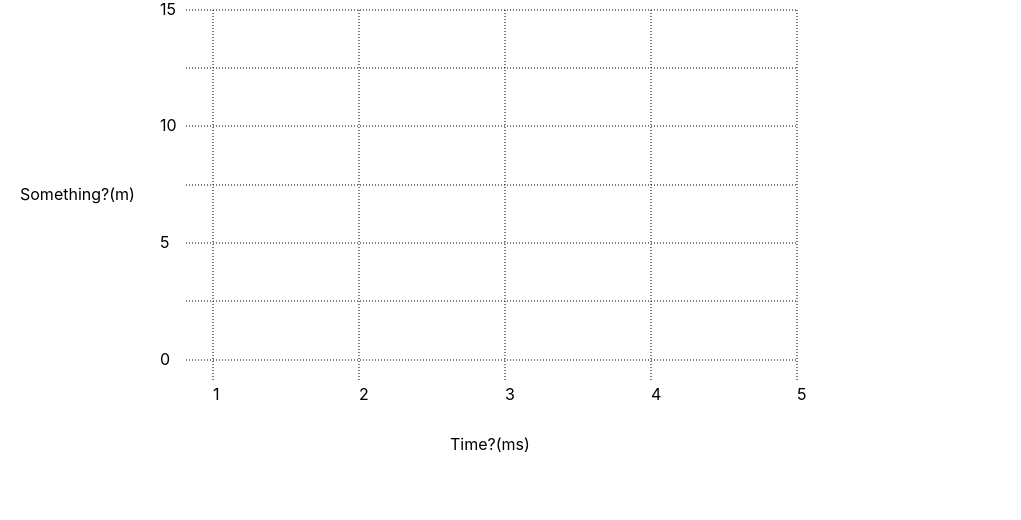
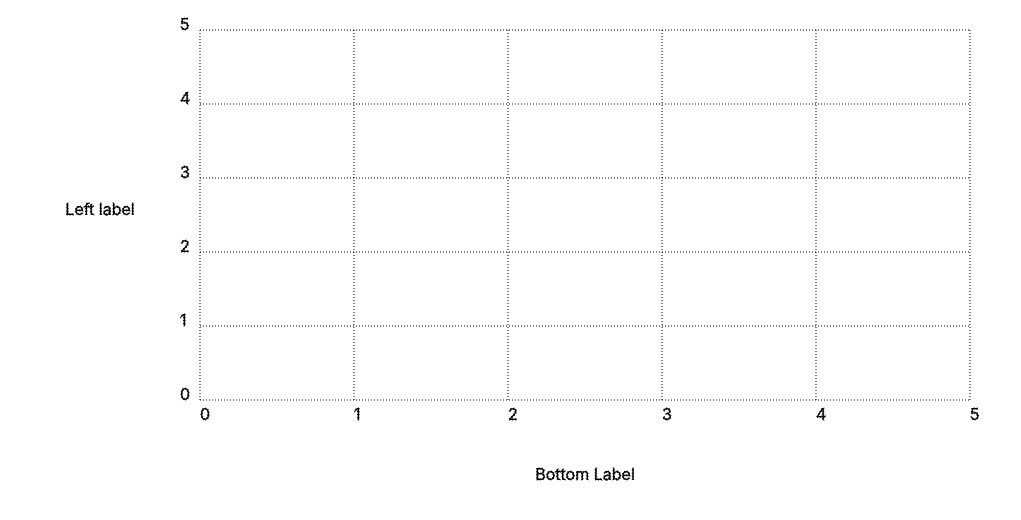
Before and after one commit to mrkobhrai/drawing-sounds, a React (Create React App) app in the folder frontend/: page / in a window 1280 px wide. Shown: the top 520 px of the page, without its empty margins (0-1021 px from the left). Built offline with nearby package versions, Linux system fonts and the light colour scheme.

Commit message:
[cc1619] [dp1119] [odc19] Fix graph sizing

```diff
--- a/frontend/src/InputGraph.tsx
+++ b/frontend/src/InputGraph.tsx
@@ -18,10 +18,14 @@ class InputGraph extends React.Component<Props, State> {
     constructor(props: Props) {
         super(props);
     }
-    width: number = this.props.width ?? 1000
-    height: number = this.props.height ?? 500
-    no_horiz_subdivisions: number = this.props.no_horiz_subdivisions ?? 5
-    no_vert_subdivisions: number = this.props.no_vert_subdivisions ?? 5
+    width = this.props.width ?? 1000
+    widthLeftOffset = 200
+    widthRightOffset = 30
+    height = this.props.height ?? 500
+    heightTopOffset = 30
+    heightBottomOffset = 100
+    no_horiz_subdivisions = this.props.no_horiz_subdivisions ?? 5
+    no_vert_subdivisions = this.props.no_vert_subdivisions ?? 5
 
     state: State = {
         nextPointId: 0,
@@ -37,6 +41,9 @@ class InputGraph extends React.Component<Props, State> {
     handleNewPoint: (event: React.MouseEvent) => void = (event: React.MouseEvent) => {
         const x = event.clientX
         const y = event.clientY
+        if (x < this.widthLeftOffset || x > this.width - this.widthRightOffset || y < this.heightTopOffset || y > this.height - this.heightBottomOffset) {
+            return
+        }
         const id = this.state.nextPointId
         const point = new GraphPoint({id, x, y, handleClick: (event) => this.handleRemovePoint(event, id)})
         this.state.points.set(this.state.nextPointId, point)
@@ -57,45 +64,42 @@ class InputGraph extends React.Component<Props, State> {
     }
 
     generateVerticalDivisions = () => {
-        //const lines
+        const lines = []
+        const toDivideLength = this.width - this.widthLeftOffset - this.widthRightOffset;
+        let cnt = 0;
+        for (let x = 0; x <= toDivideLength; x = x + (toDivideLength / (this.no_vert_subdivisions))) {
+            lines.push(<line x1={this.widthLeftOffset + x} x2={this.widthLeftOffset + x} y1={this.heightTopOffset} y2={this.height - this.heightBottomOffset}/>)
+            lines.push(<text x={this.widthLeftOffset + x} y={this.height - this.heightBottomOffset + 20}>{cnt}</text>)
+            cnt++
+        }
+
+        lines.push(<text x={this.widthLeftOffset + toDivideLength / 2} y={this.height - 20} textAnchor='middle'>Bottom Label</text>)
+        return <g className={styles.grid} id="xGrid ">
+            {lines}
+        </g>
+    }
+
+    generateHorizontalDivisions = () => {
+        const lines = []
+        const toDivideLength = this.height - this.heightTopOffset - this.heightBottomOffset;
+        let cnt = this.no_horiz_subdivisions;
+        for (let y = 0; y <= toDivideLength; y = y + (toDivideLength / (this.no_horiz_subdivisions))) {
+            lines.push(<line x1={this.widthLeftOffset} x2={this.width - this.widthRightOffset} y1={y + this.heightTopOffset} y2={y + this.heightTopOffset}/>)
+            lines.push(<text x={this.widthLeftOffset - 20} y={y + this.heightTopOffset}>{cnt}</text>)
+            cnt--
+        }
+
+        lines.push(<text x={this.widthLeftOffset / 2} y={this.heightTopOffset + toDivideLength / 2} textAnchor='middle'>Left label</text>)
+        return <g className={styles.grid} id="yGrid">
+            {lines}
+        </g>
     }
 
     render() {
         return <svg className={styles.graph} width={this.width} height={this.height} onClick={this.handleNewPoint} fill='black'>
-            {/* Grid lines */}
-            <g className={styles.grid} id="xGrid ">
-                <line x1="213" x2="213" y1="10" y2="380"/>
-                <line x1="359" x2="359" y1="10" y2="380"/>
-                <line x1="505" x2="505" y1="10" y2="380"/>
-                <line x1="651" x2="651" y1="10" y2="380"/>
-                <line x1="797" x2="797" y1="10" y2="380"/>
-            </g>
-            <g className={styles.grid} id="yGrid">
-                <line x1="186" x2="797" y1="10" y2="10"/>
-                <line x1="186" x2="797" y1="68" y2="68"/>
-                <line x1="186" x2="797" y1="126" y2="126"/>
-                <line x1="186" x2="797" y1="185" y2="185"/>
-                <line x1="186" x2="797" y1="243" y2="243"/>
-                <line x1="186" x2="797" y1="301" y2="301"/>
-                <line x1="186" x2="797" y1="360" y2="360"/>
-            </g>
-
-            {/* Grid lables */}
-            <g className="labels x-labels">
-                <text x="213" y="400">1</text>
-                <text x="359" y="400">2</text>
-                <text x="505" y="400">3</text>
-                <text x="651" y="400">4</text>
-                <text x="797" y="400">5</text>
-                <text x="450" y="450"> Time?(ms)</text>
-            </g>
-            <g className="labels y-labels">
-                <text x="160" y="15">15</text>
-                <text x="160" y="131">10</text>
-                <text x="160" y="248">5</text>
-                <text x="160" y="365">0</text>
-                <text x="20" y="200">Something?(m)</text>
-            </g>
+            {/* Grid lines and labels*/}
+            {this.generateVerticalDivisions()}
+            {this.generateHorizontalDivisions()}
             {
                  Array.from(this.state.points.values()).map(point => {
                      return point.render()
```
